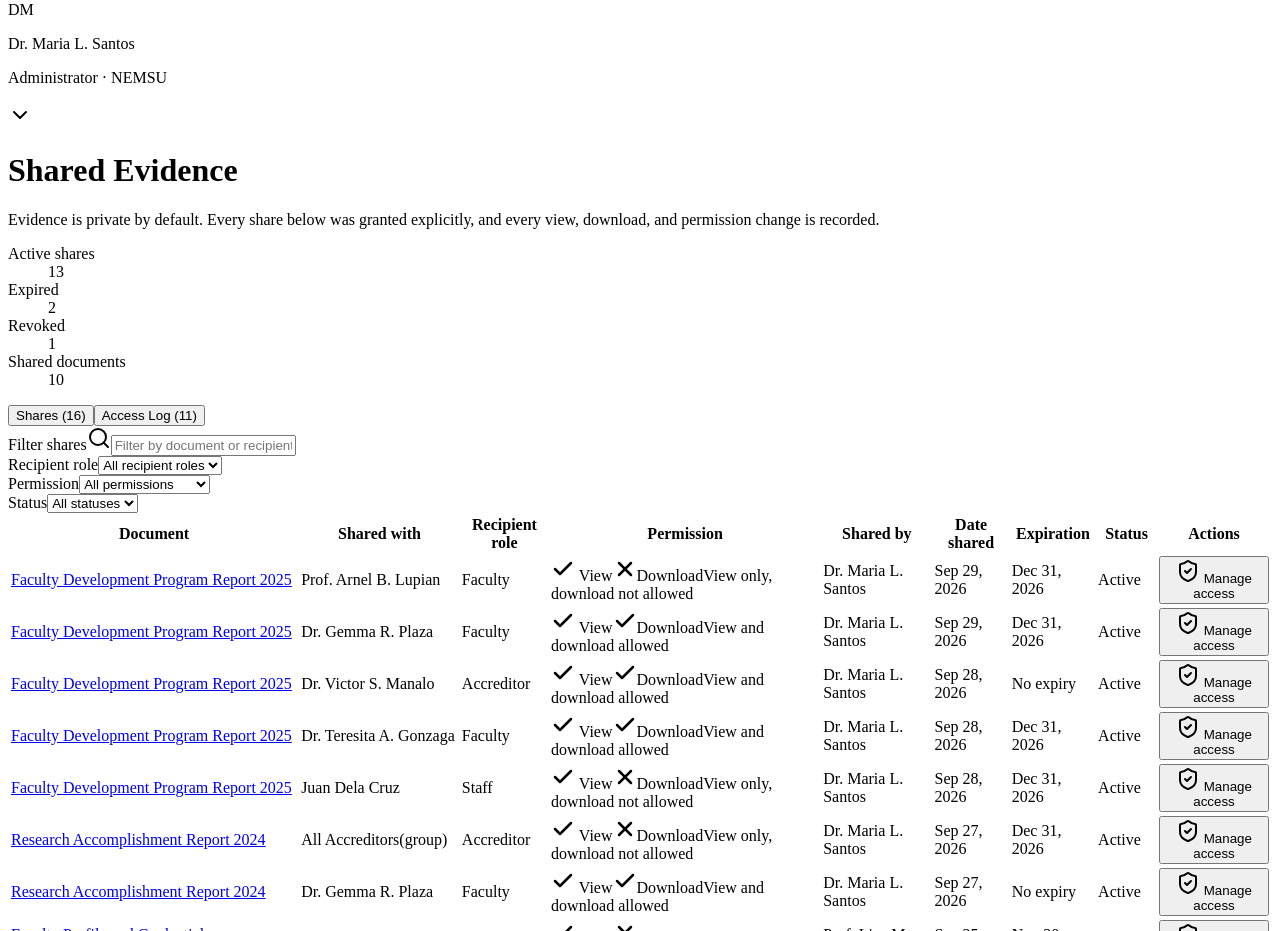
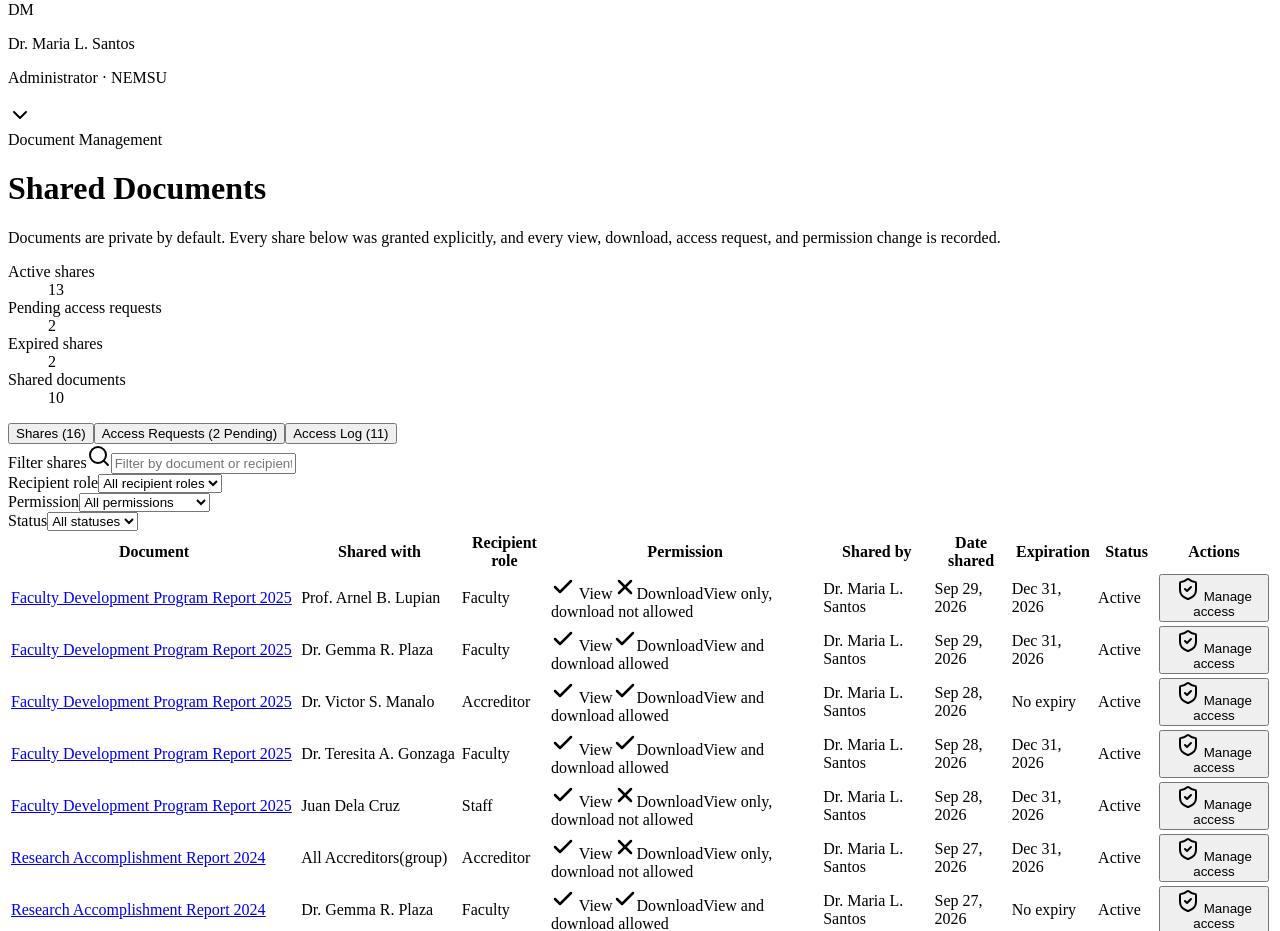
Before and after one commit to elykalmorfe/accrevia, a React app in the folder src/: page /evidence/shared in a window 1280 px wide. Shown: the part 1980-2911 px from the top of the page. Built offline with nearby package versions, Linux system fonts and the light colour scheme; the HTML template or start-up script is replaced by a standard one.

Commit message:
feat: implement program accreditation management and viewing interface

```diff
--- a/src/pages/evidence/AllEvidence.tsx
+++ b/src/pages/evidence/AllEvidence.tsx
@@ -1,4 +1,4 @@
-import React, { useMemo, useState } from 'react';
+import { useMemo, useState } from 'react';
 import { Link } from 'react-router-dom';
 import { FileSearchIcon, SearchIcon, SlidersHorizontalIcon, UploadIcon, XIcon } from 'lucide-react';
 import { usePortal } from '../../contexts/PortalContext';
@@ -112,16 +112,17 @@ export function AllEvidence() {
   return (
     <>
       <PageHeader
-        title="All Evidence"
-        description="Every accreditation evidence document in the repository, with the metadata that links it to frameworks, criteria, and indicators."
+        eyebrow="Document Management"
+        title="All Documents"
+        description="Every accreditation document in the repository, with the metadata that links it to frameworks, criteria, and indicators."
         actions={
         <Link to="/evidence/upload" className="btn btn-primary">
-            <UploadIcon className="h-4 w-4" /> Upload Evidence
+            <UploadIcon className="h-4 w-4" /> Upload Documents
           </Link>
         } />
 
 
-      <section className="panel" aria-label="Evidence documents">
+      <section className="panel" aria-label="Compliance documents">
         <div className="space-y-3 border-b border-line p-4">
           <div className="flex flex-col gap-3 xl:flex-row xl:items-center">
             <div className="relative xl:w-72 xl:shrink-0">
--- a/src/pages/evidence/ArchivedEvidence.tsx
+++ b/src/pages/evidence/ArchivedEvidence.tsx
@@ -16,18 +16,19 @@ export function ArchivedEvidence() {
 
   const restore = (id: string, title: string) => {
     updateDocument(id, { status: 'Indexed' });
-    toast.success('Restored to All Evidence', { description: title });
+    toast.success('Restored to All Documents', { description: title });
   };
 
   return (
     <>
       <PageHeader
-        title="Archived Evidence"
-        description="Superseded or past-cycle documents. Archived evidence is kept for records but excluded from search results." />
+        eyebrow="Document Management"
+        title="Archived Documents"
+        description="Superseded or past-cycle documents. Archived documents are kept for records but excluded from search results." />
 
       <section className="panel" aria-label="Archived documents">
         {archived.length === 0 ?
-        <EmptyState icon={ArchiveIcon} title="No archived evidence" description="Documents you archive from All Evidence will appear here." /> :
+        <EmptyState icon={ArchiveIcon} title="No archived documents" description="Documents you archive from All Documents will appear here." /> :
 
         <ul className="divide-y divide-line">
             {archived.map((d) =>
--- a/src/pages/evidence/DocumentProcessing.tsx
+++ b/src/pages/evidence/DocumentProcessing.tsx
@@ -48,6 +48,7 @@ export function DocumentProcessing() {
   return (
     <>
       <PageHeader
+        eyebrow="Document Management"
         title="Document Processing"
         description="Track how uploaded documents move through text extraction, chunking, and indexing before they become searchable." />
 
--- a/src/pages/evidence/PendingClassification.tsx
+++ b/src/pages/evidence/PendingClassification.tsx
@@ -58,6 +58,7 @@ export function PendingClassification() {
   return (
     <>
       <PageHeader
+        eyebrow="Document Management"
         title="Pending Classification"
         description="Uploaded documents that need administrator review. Assign metadata so each document is linked to the requirement it supports and appears in search." />
 
@@ -68,7 +69,7 @@ export function PendingClassification() {
           icon={InboxIcon}
           title="All documents are classified"
           description="New uploads that need metadata will appear here."
-          action={<Link to="/evidence/upload" className="btn btn-primary">Upload Evidence</Link>} />
+          action={<Link to="/evidence/upload" className="btn btn-primary">Upload Documents</Link>} />
 
         </div> :
 
--- a/src/pages/evidence/SharedEvidence.tsx
+++ b/src/pages/evidence/SharedEvidence.tsx
@@ -1,4 +1,3 @@
-import React from 'react';
 import { useSearchParams } from 'react-router-dom';
 import { usePortal } from '../../contexts/PortalContext';
 import { shareStatus } from '../../utils/sharing';
@@ -6,38 +5,59 @@ import { PageHeader } from '../../components/ui/PageHeader';
 import { Tabs } from '../../components/ui/Tabs';
 import { SharesTable } from '../../components/sharing/SharesTable';
 import { AccessLogTable } from '../../components/sharing/AccessLogTable';
+import { AccessRequestsTable } from '../../components/sharing/AccessRequestsTable';
 
-type Tab = 'shares' | 'log';
+type Tab = 'shares' | 'requests' | 'log';
 
 export function SharedEvidence() {
   const [params, setParams] = useSearchParams();
-  const tab = params.get('tab') as Tab || 'shares';
-  const { shares, accessLog } = usePortal();
+  const tab = (params.get('tab') as Tab) || 'shares';
+  const { shares, accessLog, accessRequests } = usePortal();
   const count = (s: 'Active' | 'Expired' | 'Revoked') => shares.filter((x) => shareStatus(x) === s).length;
+  const pendingCount = accessRequests.filter((r) => r.status === 'Pending').length;
 
   return (
     <>
       <PageHeader
-        title="Shared Evidence"
-        description="Evidence is private by default. Every share below was granted explicitly, and every view, download, and permission change is recorded." />
+        eyebrow="Document Management"
+        title="Shared Documents"
+        description="Documents are private by default. Every share below was granted explicitly, and every view, download, access request, and permission change is recorded."
+      />
 
       <dl className="mb-5 flex flex-wrap gap-x-10 gap-y-3 text-[13px]">
-        <div><dt className="text-ink-muted">Active shares</dt><dd className="text-xl font-semibold tabular-nums text-ink">{count('Active')}</dd></div>
-        <div><dt className="text-ink-muted">Expired</dt><dd className="text-xl font-semibold tabular-nums text-warning-700">{count('Expired')}</dd></div>
-        <div><dt className="text-ink-muted">Revoked</dt><dd className="text-xl font-semibold tabular-nums text-ink-muted">{count('Revoked')}</dd></div>
-        <div><dt className="text-ink-muted">Shared documents</dt><dd className="text-xl font-semibold tabular-nums text-ink">{new Set(shares.map((s) => s.documentId)).size}</dd></div>
+        <div>
+          <dt className="text-ink-muted">Active shares</dt>
+          <dd className="text-xl font-semibold tabular-nums text-ink">{count('Active')}</dd>
+        </div>
+        <div>
+          <dt className="text-ink-muted">Pending access requests</dt>
+          <dd className="text-xl font-semibold tabular-nums text-amber-700">{pendingCount}</dd>
+        </div>
+        <div>
+          <dt className="text-ink-muted">Expired shares</dt>
+          <dd className="text-xl font-semibold tabular-nums text-warning-700">{count('Expired')}</dd>
+        </div>
+        <div>
+          <dt className="text-ink-muted">Shared documents</dt>
+          <dd className="text-xl font-semibold tabular-nums text-ink">{new Set(shares.map((s) => s.documentId)).size}</dd>
+        </div>
       </dl>
+
       <Tabs<Tab>
-        label="Shared evidence sections"
+        label="Shared documents sections"
         value={tab}
         onChange={(t) => setParams({ tab: t }, { replace: true })}
         className="mb-5"
         tabs={[
-        { id: 'shares', label: `Shares (${shares.length})` },
-        { id: 'log', label: `Access Log (${accessLog.length})` }]
-        } />
+          { id: 'shares', label: `Shares (${shares.length})` },
+          { id: 'requests', label: `Access Requests (${pendingCount ? `${pendingCount} Pending` : accessRequests.length})` },
+          { id: 'log', label: `Access Log (${accessLog.length})` }
+        ]}
+      />
 
-      {tab === 'shares' ? <SharesTable /> : <AccessLogTable />}
-    </>);
-
+      {tab === 'shares' && <SharesTable />}
+      {tab === 'requests' && <AccessRequestsTable />}
+      {tab === 'log' && <AccessLogTable />}
+    </>
+  );
 }
--- a/src/pages/evidence/UploadEvidence.tsx
+++ b/src/pages/evidence/UploadEvidence.tsx
@@ -16,8 +16,9 @@ export function UploadEvidence() {
   return (
     <>
       <PageHeader
-        title="Upload Evidence"
-        description="Add accreditation evidence documents. Each file is processed automatically and becomes searchable once indexed. New uploads are private — only administrators and QA personnel can open them until you share them." />
+        eyebrow="Document Management"
+        title="Upload Documents"
+        description="Add accreditation documents. Each file is processed automatically and becomes searchable once indexed. New uploads are private — only administrators and QA personnel can open them until you share them." />
 
 
       <div className="grid gap-5 xl:grid-cols-[minmax(0,1fr)_380px]">
@@ -39,7 +40,7 @@ export function UploadEvidence() {
             }>
 
             <CloudUploadIcon className="h-9 w-9 text-brand-600" aria-hidden="true" />
-            <p className="mt-3 text-sm font-semibold text-ink">Drag and drop evidence files here</p>
+            <p className="mt-3 text-sm font-semibold text-ink">Drag and drop document files here</p>
             <p className="mt-1 text-[13px] text-ink-muted">
               or <span className="link">browse files</span> from your computer
             </p>
```
